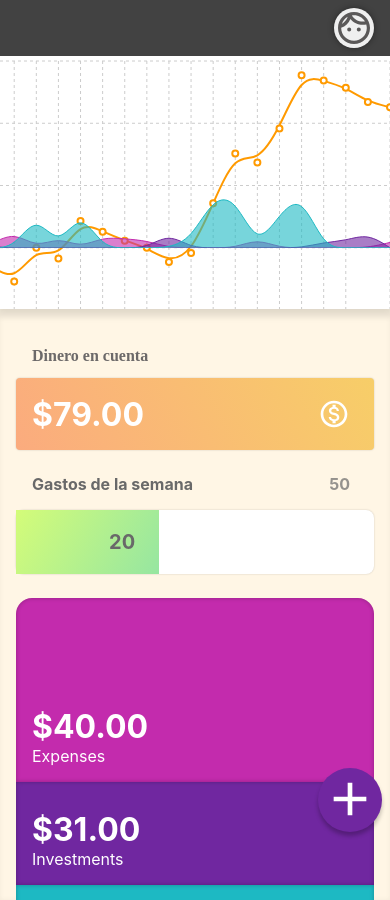
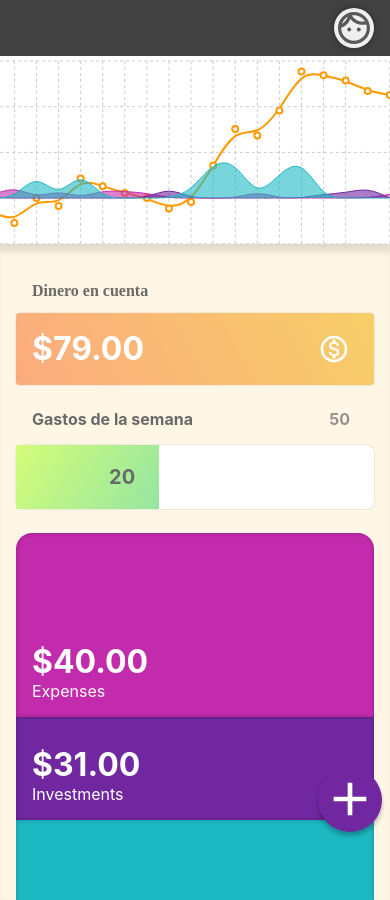
Before and after one commit to victoraguilerag/lifeline, a Next.js app: page / in a window 390 px wide. Built offline with nearby package versions, Linux system fonts and the light colour scheme; a web font is replaced by a local one.

Commit message:
Fix aside and chart height

```diff
--- a/components/areaChart.js
+++ b/components/areaChart.js
@@ -114,14 +114,10 @@ const Chart = (props) => {
   //   static demoUrl = 'https://codesandbox.io/s/simple-line-chart-kec3v';
   useEffect(() => {
     const { randomize, transactions, types, lineColor, section, setData } = props;
-    console.log(transactions)
     // const newData = transactions.reduce(reduceTrans, {});
     const dataset = transactions.reduce(reduceTrans, {});
-    console.log(dataset);
-    console.log(Object.keys(dataset));
     const newData = types.map(type => dataset[type])
 
-    console.log(newData);
     let lastType = {};
     const edd = newData.flatMap((el, i) => {
       let lifeline = 0;
@@ -140,7 +136,9 @@ const Chart = (props) => {
         return ({
           ...unit,
           type: el.label,
-    })})})
+        })
+      })
+    })
     const sortedEdd = edd.sort((a, b) => a.date - b.date)
     let lifeline = 0
     const eddLine = sortedEdd.map(unit => {
@@ -157,19 +155,12 @@ const Chart = (props) => {
         lifeline
       }
     })
-    console.log(edd);
-    // console.log(transactions);
     // const dataset = transactions.reduce(reduceTrans, {});
-    // console.log(dataset);
-    // console.log(Object.keys(dataset));
     // const edd = types.map(type => dataset[type])
-    // console.log(edd);
-    console.log(types);
-    console.log("types");
 
     setData(eddLine)
 
-    },[])
+  }, [])
 
   const { randomize, transactions, types, lineColor, section, data } = props;
   return (
@@ -177,7 +168,7 @@ const Chart = (props) => {
       className={styles.container}
       onClick={randomize}
     >
-      <ResponsiveContainer width="100%" height="34%" className={styles.rechartsResponsive}>
+      <ResponsiveContainer width="100%" height="100%" className={styles.rechartsResponsive}>
         <ComposedChart
           //   width={1000}
           //   height={300}
@@ -193,7 +184,7 @@ const Chart = (props) => {
           {/* <XAxis dataKey="date" tickFormatter={formatXAxis} /> */}
           {/* <XAxis dataKey="date" tickFormatter={formatXAxis}/> */}
           {/* <YAxis dataKey="price" margin={{left: 50}}/> */}
-          <Tooltip active={true}/>
+          <Tooltip active={true} />
           {/* <Brush
             dataKey="date"
             tickFormatter={(value) => (new Date(value)).toLocaleDateString("DD-MM")}
--- a/components/progressBar.js
+++ b/components/progressBar.js
@@ -3,16 +3,22 @@ import styles from '../styles/ProgressBar.module.css'
 
 function ProgressBar({
   value,
+  id,
   name,
-  budget
+  budget,
+  handleSelect
 }) {
+  const handleClick = () => handleSelect(id);
   useEffect(() => {
     const progress = (100 / budget) * value + "%";
     ref.current.style.width = progress;
   })
   const ref = useRef(null)
   return (
-    <div className={styles.progressBar}>
+    <div
+      className={styles.progressBar}
+      onClick={handleClick}
+    >
       <div className={styles.name}>{name}</div>
       <div className={styles.budget}>{budget}</div>
       {/* <div style={{left: progress}} className={styles.cursor}>{value}</div> */}
--- a/pages/index.js
+++ b/pages/index.js
@@ -140,12 +140,14 @@ export default function Home() {
   const [form, setForm] = useState({})
   const [mode, setMode] = useState('graph');
   const [section, setSection] = useState('');
+  const [selectedBudget, setSelectedBudget] = useState('');
   // const [filter, setFilter] = useState('');
   const [transactions, setTransactions] = useState(transactionsPreloaded);
   const [data, setData] = useState([]);
 
   const dollarsFormat = Intl.NumberFormat('en-US');
 
+  const handleSelectBudget = (e) => selectedBudget === e ? setSelectedBudget('') : setSelectedBudget(e);
   const handleAdd = () => setMode('add');
   const handleExit = (values) => {
     setForm(values);
@@ -263,8 +265,10 @@ export default function Home() {
               )
             }
             <ProgressBar
+              id={presupuestos[0].id}
               name={presupuestos[0].name}
               budget={presupuestos[0].budget}
+              handleSelect={handleSelectBudget}
               value={transactions.reduce((acc, el) => {
                 el.budget === presupuestos[0].id ? acc = acc + el.price : acc;
                 return acc;
@@ -272,6 +276,8 @@ export default function Home() {
             />
 
             {/* Resumen */}
+            {
+              !selectedBudget && (
                 <div className={styles.resume}>
                   {/* <label>Resume</label> */}
                   <div className={`${styles.expense} ${section && section !== 'expense' && styles.deactive}`} onClick={(e) => handleSection(e, 'expense')}>
@@ -287,8 +293,13 @@ export default function Home() {
                     <p>Ingresos</p>
                   </div>
                 </div>
+              )
+            }
             {/* Lista de transacciones */}
             <div className={styles.transactions}>
+              {
+                (!selectedBudget ||
+                  selectedBudget === transactions[0].budget) && (
                   <div className={styles.transaction}>
                     <div className={styles.transactionLabel}>Ultimo movimiento</div>
                     <div className={`${styles.transactionCard} ${styles[`color-${transactions[0].type}`]}`}>
@@ -297,11 +308,13 @@ export default function Home() {
                       <Icons icon={transactions[0].icon} active={true} type={transactions[0].type} />
                     </div>
                   </div>
+                )
+              }
               <div className={styles.divider} />
               {
                 transactions
                   .slice(1)
-                  .filter(e => !section.length || e.type === section)
+                  .filter(e => !section.length && !selectedBudget || !selectedBudget && e.type === section || selectedBudget && e.budget === selectedBudget)
                   .map((transaction, i) => (
                     <div key={transaction.description + i} className={styles.transaction}>
                       <div className={`${styles.transactionCard} ${styles[`color-${transaction.type}`]}`}>
--- a/styles/Chart.module.css
+++ b/styles/Chart.module.css
@@ -1,5 +1,5 @@
 .container {
-  height: calc(100vh - 96px);
+  height: 100%;
   width: 100%;
   display: flex;
   justify-content: center;
--- a/styles/Home.module.css
+++ b/styles/Home.module.css
@@ -41,6 +41,7 @@
 }
 
 .container aside {
+  height: 100%;
   /* padding-top: 56px; */
 }
 
@@ -57,7 +58,7 @@
   .container main {
     display: flex;
     padding-top: 0;
-    min-height: 30vh;
+    height: 30vh;
     max-height: none;
 
     box-shadow: 0 7px 6px 1px rgb(0 0 0 / 10%);
--- a/styles/ProgressBar.module.css
+++ b/styles/ProgressBar.module.css
@@ -1,7 +1,7 @@
 .progressBar {
   display: grid;
   width: 100%;
-  grid-template-columns: 1fr 1fr;
+  grid-template-columns: 80% 1fr;
   font-weight: bold;
   color: dimgray;
   justify-content: space-between;
```
Lines whose indentation alone changed are shown as unchanged.
